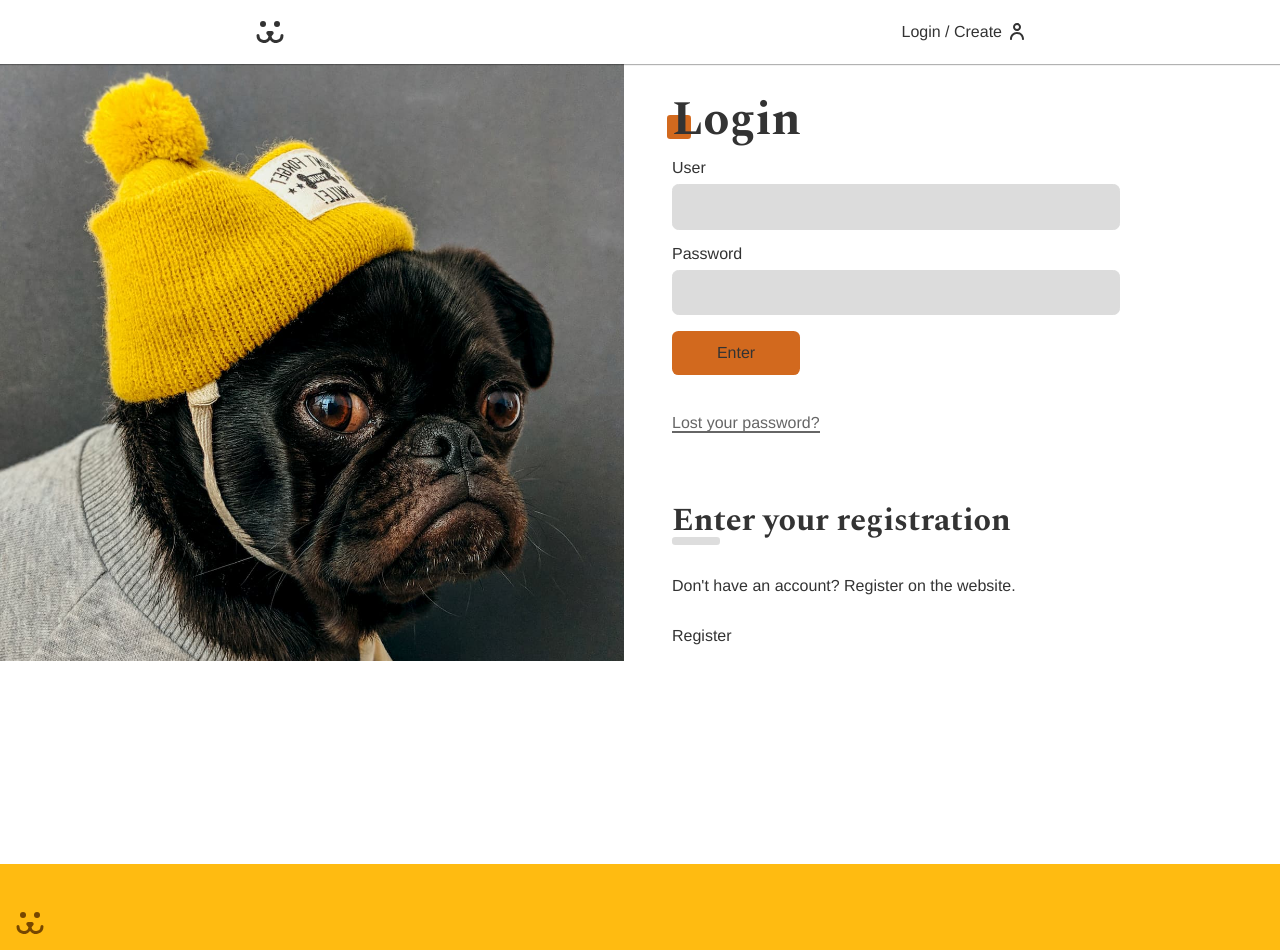
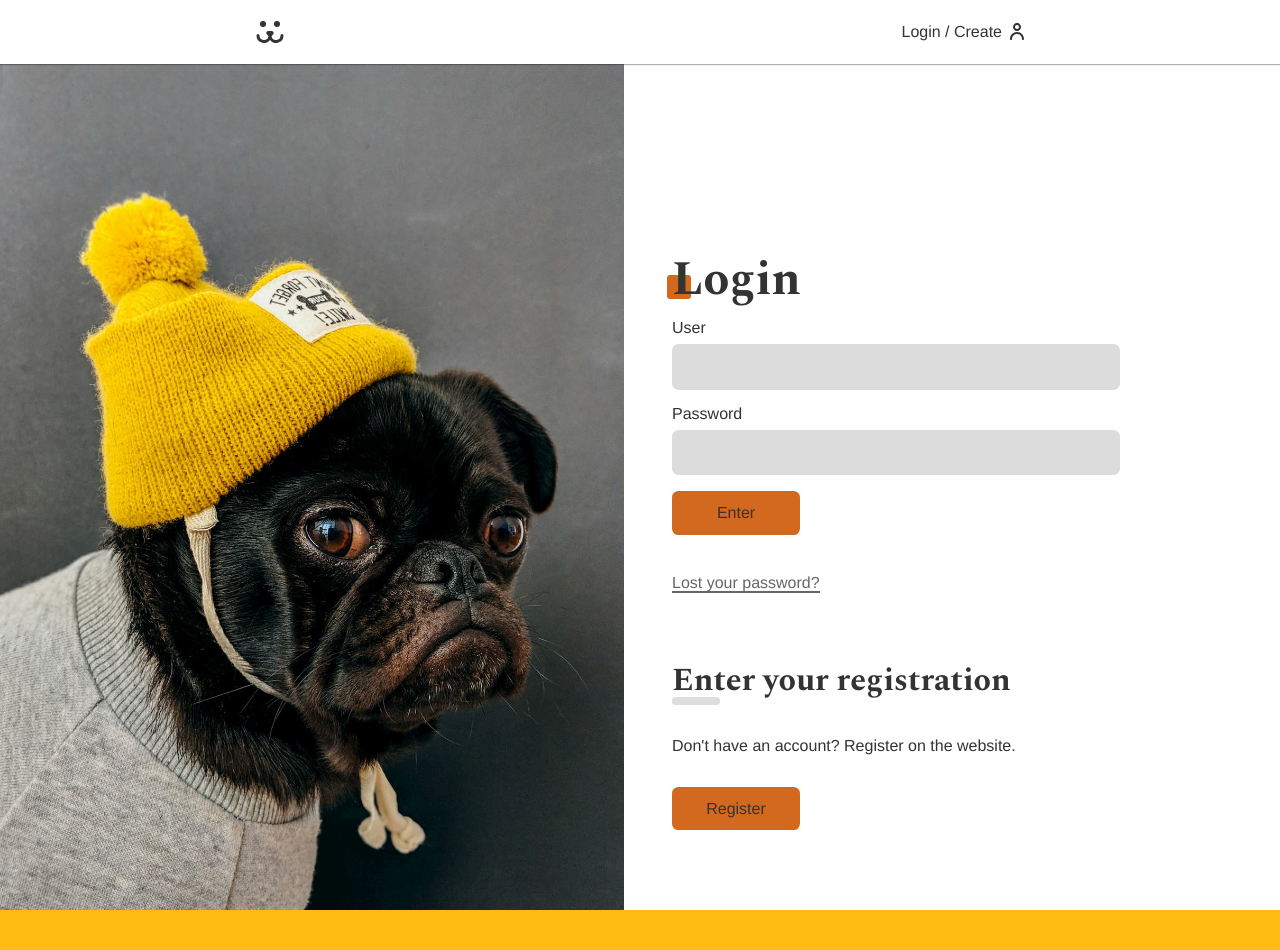
Before and after one commit to Lebarbote/dogs-project, a React (Vite) app: page /login in a window 1280 px wide. Shown: the top 950 px of the page. Built offline with nearby package versions, Linux system fonts and the light colour scheme.

Commit message:
some adjustments

```diff
--- a/index.html
+++ b/index.html
@@ -4,7 +4,8 @@
 <head>
   <meta charset="UTF-8" />
   <meta name="viewport" content="width=device-width, initial-scale=1.0" />
-  <meta name="description" content="Dogs - Rede social para cachorros." />
+  <meta name="theme-color" content="#fb1" />
+  <meta name="description" content="Dogs - Social media for dogs." />
   <title>Dogs</title>
 </head>
 
--- a/src/Components/Login/Login.module.css
+++ b/src/Components/Login/Login.module.css
@@ -15,6 +15,7 @@
 .forms {
   max-width: 30rem;
   padding: 1rem;
+  margin-top: 20vh;
 }
 
 @media ( max-width: 40rem) {
--- a/src/Components/Login/LoginForm.jsx
+++ b/src/Components/Login/LoginForm.jsx
@@ -35,7 +35,7 @@ const LoginForm = () => {
         ) : (
           <Button>Enter</Button>
         )}
-        <Error error={error} />
+        <Error error={error && 'Incorrect data.'} />
       </form>
       <Link className={styles.lost} to="/login/lost">
         Lost your password?
@@ -44,7 +44,7 @@ const LoginForm = () => {
         <h2 className={styles.subtitle}>Enter your registration</h2>
         <p>Don't have an account? Register on the website.</p>
         <Link className={stylesBtn.buttonCreate} to="/login/create">
-          Register
+          <Button>Register</Button>
         </Link>
       </div>
     </section>
--- a/src/Components/Login/LoginForm.module.css
+++ b/src/Components/Login/LoginForm.module.css
@@ -19,6 +19,7 @@
 
 .register {
   margin-top: 4rem;
+  margin-bottom: 4rem;
 }
 
 .register p {
--- a/src/Components/Login/LoginPasswordLost.jsx
+++ b/src/Components/Login/LoginPasswordLost.jsx
@@ -24,7 +24,7 @@ const LoginPasswordLost = () => {
   }
 
   return (
-    <section>
+    <section className="animeLeft">
       <Head title="Lost Password" />
       <h1 className="title">Lost your password?</h1>
       {data ? (
--- a/src/Components/Login/LoginPasswordReset.jsx
+++ b/src/Components/Login/LoginPasswordReset.jsx
@@ -37,7 +37,7 @@ const LoginPasswordReset = () => {
   }
 
   return (
-    <div>
+    <section className="animeLeft">
       <Head title="Reset Password" />
       <h1 className="title">Reset Password</h1>
       <form onSubmit={handleSubmit}>
@@ -54,7 +54,7 @@ const LoginPasswordReset = () => {
         )}
       </form>
       <Error error={error} />
-    </div>
+    </section>
   );
 };
 
--- a/src/Components/User/UserPhotoPost.module.css
+++ b/src/Components/User/UserPhotoPost.module.css
@@ -3,6 +3,12 @@
   grid-template-columns: 1fr 1fr;
   gap: 2rem;
   margin-bottom: 2rem;
+}
+
+@media (max-width: 40rem) {
+  .photoPost {
+    grid-template-columns: 1fr;
+  }
 }
 
 .file {
```
